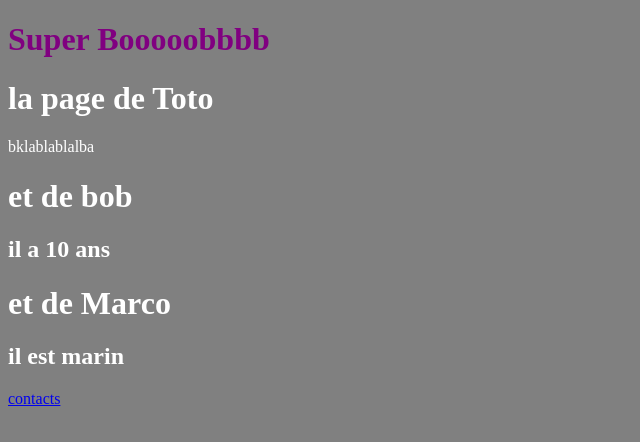
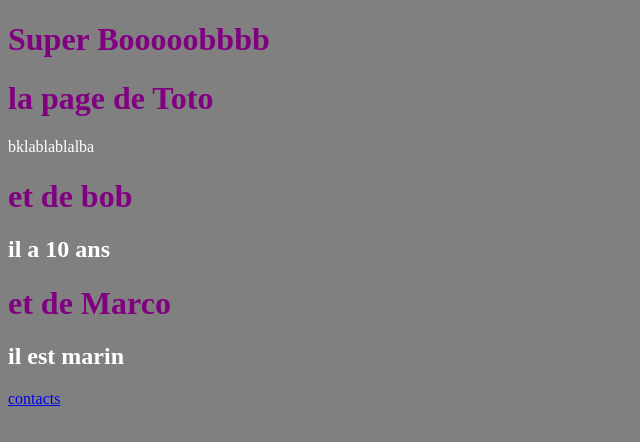
Before and after one commit to tomitomo/exo1, a plain HTML site: page index.html in a window 1280 px wide. Shown: the whole page, without its empty margins (0-640 px from the left). Drawn offline with Linux system fonts and the light colour scheme.

Commit message:
creation index bob et chgt css

```diff
--- a/css/main.css
+++ b/css/main.css
@@ -4,7 +4,7 @@ body
 	color:white;
 }
 
-#bob
+h1
 {
 	color:purple;
 }
```
